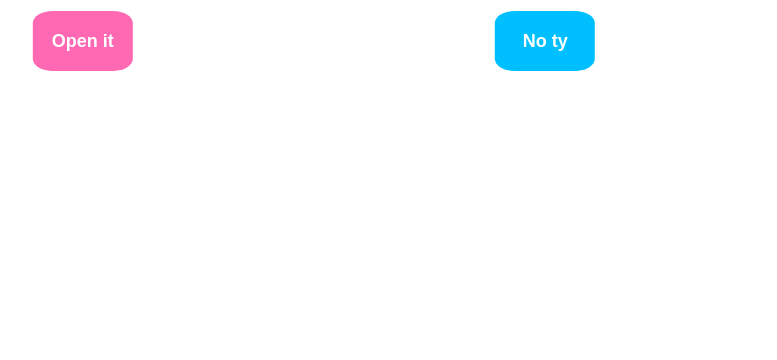
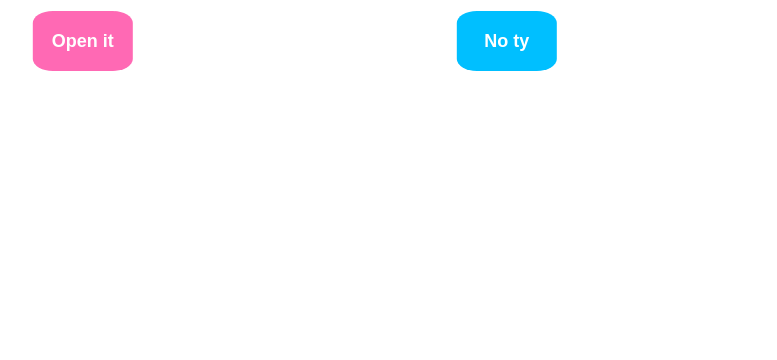
Before and after one commit to eduardotenente/projeto-birthday, a plain HTML site: page páginas/redirect.html in a window 1280 px wide. Shown: the part 440-800 px from the top of the page, without its empty margins (140-917 px from the left). Drawn offline with Linux system fonts and the light colour scheme.

Commit message:
Fixed botton
Arrumando os botões, o botão da tela principal estava interligado com o link apenas na palavra "Next".

Botão "No ty" reposicionado

```diff
--- a/estilo/gift.css
+++ b/estilo/gift.css
@@ -60,18 +60,13 @@ main button {
     padding: 5px 160px 5px 160px;
 }
 
-main button#Not {
-    background-color: rgb(173, 25, 25);
-    top: 150%;
-}
-
 main button:hover {
     padding: 8px 180px 8px 180px;
     box-shadow: 3px 3px 10px rgba(0, 0, 0, 0.493);
     transition: 0.3s;
 }
 
-main button > a {
+main a > button {
     color: white;
     text-decoration: none;
     font-weight: bold;
--- a/estilo/redirect.css
+++ b/estilo/redirect.css
@@ -42,7 +42,7 @@ header > img {
 
         button#Not {
             background-color: deepskyblue;
-            margin-left: 28vw;
+            margin-left: 25vw;
         }
 
         button:hover {
```
Also changed, not shown: index.html (+5 -5 lines).
